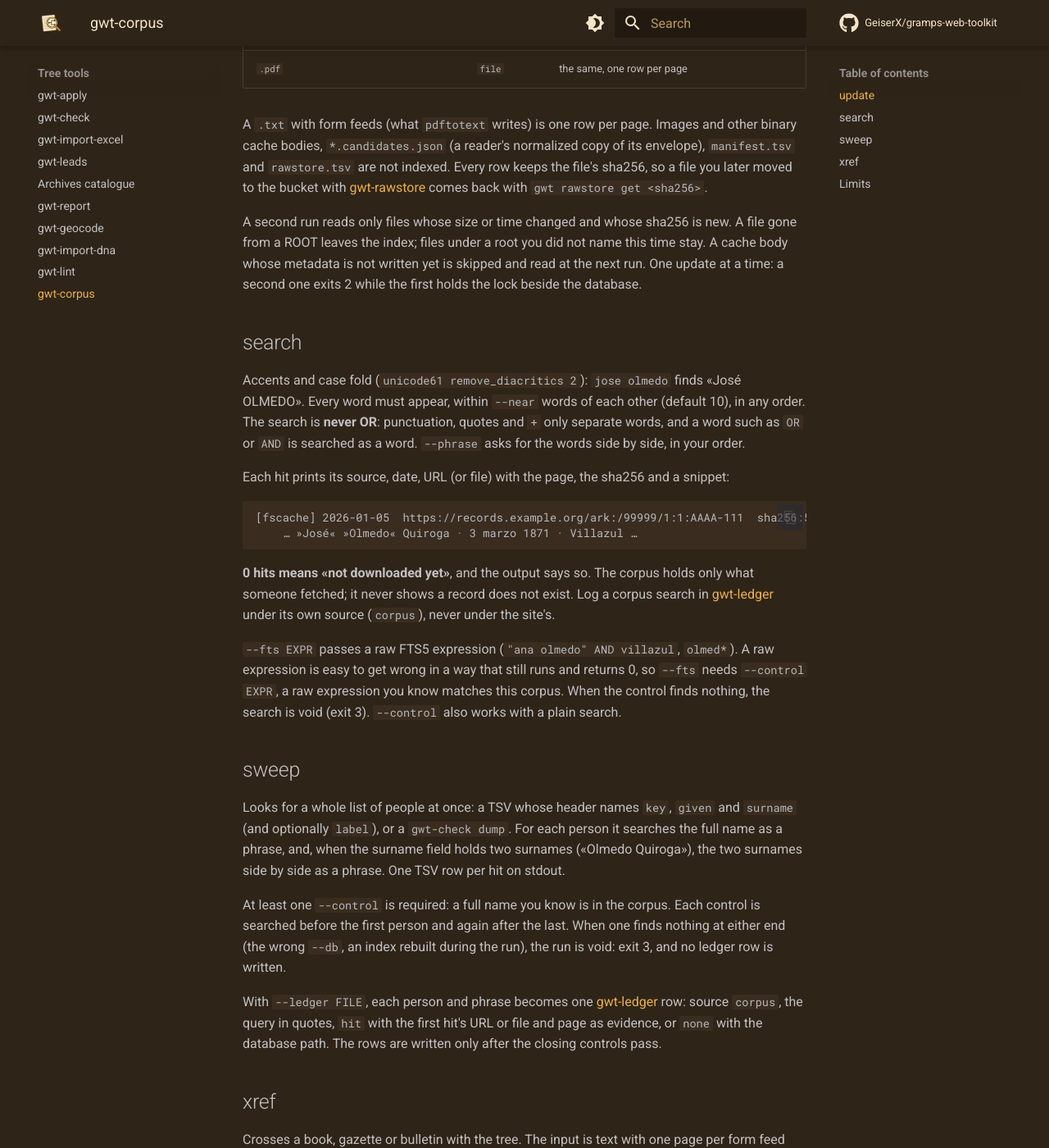
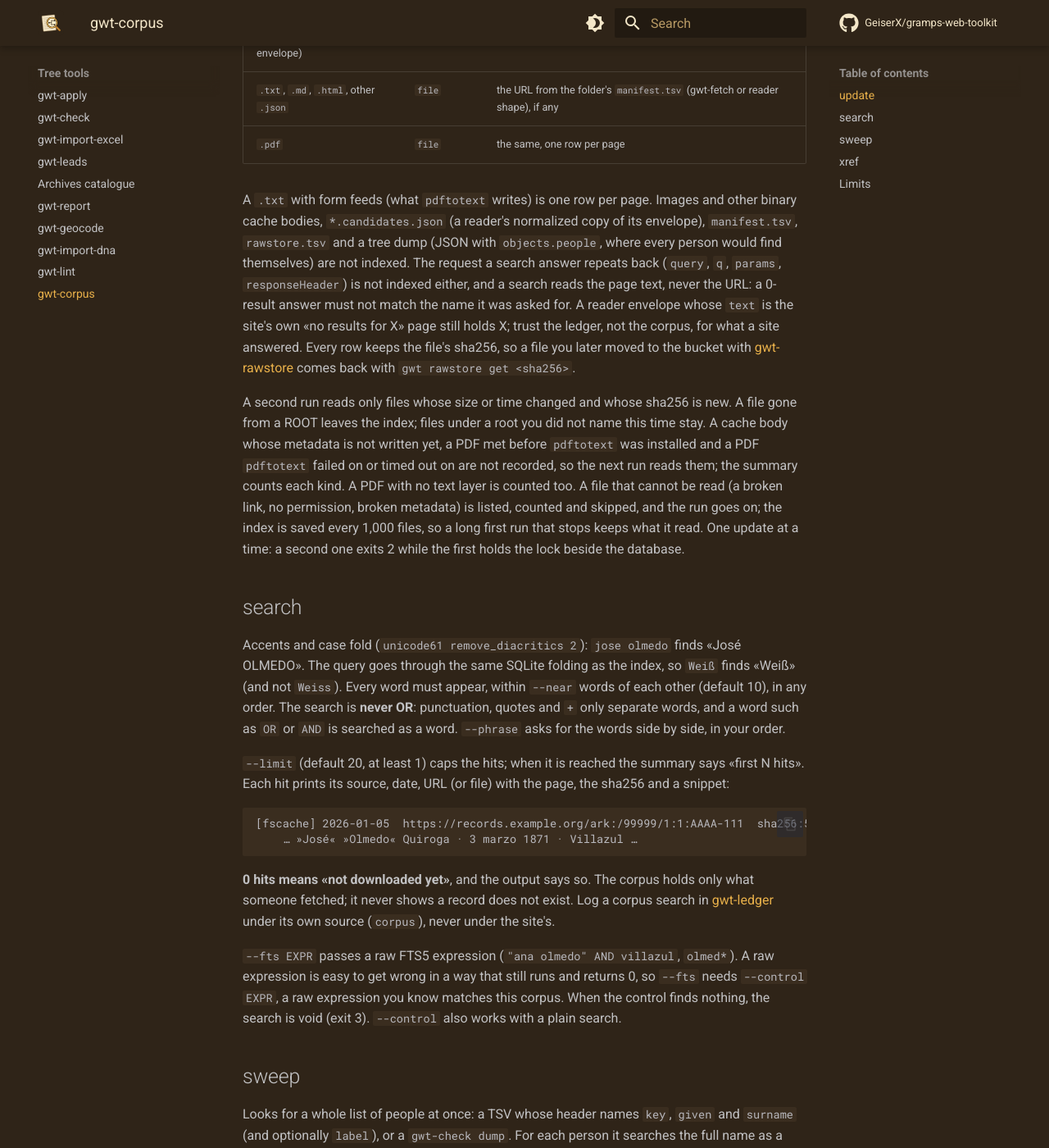
Before and after one commit to GeiserX/gramps-web-toolkit, an MkDocs documentation site: the page built from docs/corpus.md, in a window 1280 px wide and 1400 px high, scrolled down 1106 px. Shown: the whole window at 82% size. Built offline with MkDocs 1.6.1 and Material for MkDocs 9.7.7, drawn with Linux system fonts in a browser that asks for light colours; comment, search, counter and statistics services are not loaded; some of the changed text lies outside the part shown.

Commit message:
docs(corpus): say how sweep ledger rows, particles and rarity gates behave

````diff
--- a/docs/corpus.md
+++ b/docs/corpus.md
@@ -2,14 +2,14 @@
 
 Agents go back to rate-limited sites for records they already fetched weeks ago, and books and gazettes get crossed with the tree by one-off scripts. `gwt-corpus` keeps one offline full-text index of everything already on disk: the [gwt-fscache](fscache.md) answers, the envelopes [gwt-read](read.md) and [gwt-mh](myheritage.md) write, the text [gwt-fetch](fetch.md) saves, and any PDF, text, HTML or JSON file you point it at. Search it first; go to the site only for what it does not have.
 
-Standard library only (SQLite with FTS5, which every current Python ships). PDFs need `pdftotext` from poppler on PATH; without it they are counted and skipped, never silently.
+Standard library only (SQLite with FTS5, which every current Python ships). PDFs need `pdftotext` from poppler on PATH; without it they are counted, left out of the index and read by the first update that finds `pdftotext`.
 
 ```sh
 gwt corpus update ROOT... [--db FILE]
 gwt corpus search TEXT [--source fscache|reader|file] [--limit N] [--near N | --phrase] [--db FILE]
 gwt corpus search --fts EXPR --control EXPR [--db FILE]
-gwt corpus sweep (--names persons.tsv | --dump DUMP) --control NAME [--control NAME...] [--ledger FILE --agent A]
-gwt corpus xref BOOK.txt|BOOK.pdf --dump DUMP [--max-pair-pages 6] [--max-surname-people 40] [--format json|tsv]
+gwt corpus sweep (--names persons.tsv | --dump DUMP) --control NAME [--control NAME...] [--max-pages 6] [--ledger FILE --agent A]
+gwt corpus xref BOOK.txt|BOOK.pdf --dump DUMP [--max-pair-pages 6] [--max-surname-people 40] [--max-place-pages 6] [--format json|tsv]
 ```
 
 The index lives in `--db`, else `$GWT_CORPUS_DB`, else `~/.cache/gwt-corpus/corpus.db`. A typical day:
@@ -20,7 +20,7 @@
 gwt read familysearch search --given Ana --surname Olmedo --surname Quiroga ...   # only if the corpus had nothing
 ```
 
-Exit codes, for every command: 0 hits, 1 none, 2 bad input (no index yet, a bad file, a PDF without `pdftotext`), 3 void (a control found nothing, so no answer can be trusted).
+Exit codes, for every command: 0 hits, 1 none, 2 bad input (no index yet, a bad file, a PDF without `pdftotext`, a PDF `pdftotext` cannot read or with no text layer), 3 void (a control found nothing, so no answer can be trusted).
 
 ## update
 
@@ -28,20 +28,20 @@
 
 | File | Source | Pointer kept |
 |---|---|---|
-| `<key>.body` with its `<key>.json` (a gwt-fscache entry) | `fscache` | the URL from the metadata, the fetch date |
+| `<key>.body` with its `<key>.json` (a gwt-fscache entry) | `fscache` | the URL from the metadata, the fetch date; a search answer with an `entries` list (GEDCOM X) is one row per entry, each with the entry's own record link when it has one |
 | `<key>.json` with `url` and `text` or `json` (a reader envelope) | `reader` | `final_url`, the capture date |
 | `.txt`, `.md`, `.html`, other `.json` | `file` | the URL from the folder's `manifest.tsv` (gwt-fetch or reader shape), if any |
 | `.pdf` | `file` | the same, one row per page |
 
-A `.txt` with form feeds (what `pdftotext` writes) is one row per page. Images and other binary cache bodies, `*.candidates.json` (a reader's normalized copy of its envelope), `manifest.tsv` and `rawstore.tsv` are not indexed. Every row keeps the file's sha256, so a file you later moved to the bucket with [gwt-rawstore](rawstore.md) comes back with `gwt rawstore get <sha256>`.
+A `.txt` with form feeds (what `pdftotext` writes) is one row per page. Images and other binary cache bodies, `*.candidates.json` (a reader's normalized copy of its envelope), `manifest.tsv`, `rawstore.tsv` and a tree dump (JSON with `objects.people`, where every person would find themselves) are not indexed. The request a search answer repeats back (`query`, `q`, `params`, `responseHeader`) is not indexed either, and a search reads the page text, never the URL: a 0-result answer must not match the name it was asked for. A reader envelope whose `text` is the site's own «no results for X» page still holds X; trust the ledger, not the corpus, for what a site answered. Every row keeps the file's sha256, so a file you later moved to the bucket with [gwt-rawstore](rawstore.md) comes back with `gwt rawstore get <sha256>`.
 
-A second run reads only files whose size or time changed and whose sha256 is new. A file gone from a ROOT leaves the index; files under a root you did not name this time stay. A cache body whose metadata is not written yet is skipped and read at the next run. One update at a time: a second one exits 2 while the first holds the lock beside the database.
+A second run reads only files whose size or time changed and whose sha256 is new. A file gone from a ROOT leaves the index; files under a root you did not name this time stay. A cache body whose metadata is not written yet, a PDF met before `pdftotext` was installed and a PDF `pdftotext` failed on or timed out on are not recorded, so the next run reads them; the summary counts each kind. A PDF with no text layer is counted too. A file that cannot be read (a broken link, no permission, broken metadata) is listed, counted and skipped, and the run goes on; the index is saved every 1,000 files, so a long first run that stops keeps what it read. One update at a time: a second one exits 2 while the first holds the lock beside the database.
 
 ## search
 
-Accents and case fold (`unicode61 remove_diacritics 2`): `jose olmedo` finds «José OLMEDO». Every word must appear, within `--near` words of each other (default 10), in any order. The search is **never OR**: punctuation, quotes and `+` only separate words, and a word such as `OR` or `AND` is searched as a word. `--phrase` asks for the words side by side, in your order.
+Accents and case fold (`unicode61 remove_diacritics 2`): `jose olmedo` finds «José OLMEDO». The query goes through the same SQLite folding as the index, so `Weiß` finds «Weiß» (and not `Weiss`). Every word must appear, within `--near` words of each other (default 10), in any order. The search is **never OR**: punctuation, quotes and `+` only separate words, and a word such as `OR` or `AND` is searched as a word. `--phrase` asks for the words side by side, in your order.
 
-Each hit prints its source, date, URL (or file) with the page, the sha256 and a snippet:
+`--limit` (default 20, at least 1) caps the hits; when it is reached the summary says «first N hits». Each hit prints its source, date, URL (or file) with the page, the sha256 and a snippet:
 
 ```text
 [fscache] 2026-01-05  https://records.example.org/ark:/99999/1:1:AAAA-111  sha256:5e0b1c4d2a9f7e31
@@ -54,11 +54,18 @@
 
 ## sweep
 
-Looks for a whole list of people at once: a TSV whose header names `key`, `given` and `surname` (and optionally `label`), or a `gwt-check dump`. For each person it searches the full name as a phrase, and, when the surname field holds two surnames («Olmedo Quiroga»), the two surnames side by side as a phrase. One TSV row per hit on stdout.
+Looks for a whole list of people at once: a TSV whose header names `key`, `given` and `surname` (and optionally `label`), or a `gwt-check dump`. For each person it searches the full name as a phrase, and, when the surname field holds two surnames («Olmedo Quiroga», «García de la Torre»), the last two side by side as a phrase. Particles (de, la, del, van, von, di and the others of every locale in `gwt_core.rules`) are never a surname on their own: «Luis de la Torre» has no pair, and never searches «la torre». A two-word phrase (a given name and one surname, or a pair) found on more than `--max-pages` pages (default 6) is too common to be a lead: no output row and no ledger row, only a count. One TSV row per hit on stdout. A TSV saved with a byte order mark or Windows line ends reads the same; a row with fewer columns than the header is bad input (exit 2). A dump may be gzipped.
 
 At least one `--control` is required: a full name you know is in the corpus. Each control is searched before the first person and again after the last. When one finds nothing at either end (the wrong `--db`, an index rebuilt during the run), the run is void: exit 3, and no ledger row is written.
 
-With `--ledger FILE`, each person and phrase becomes one [gwt-ledger](ledger.md) row: source `corpus`, the query in quotes, `hit` with the first hit's URL or file and page as evidence, or `none` with the database path. The rows are written only after the closing controls pass.
+With `--ledger FILE`, each person and phrase becomes one [gwt-ledger](ledger.md) row: source `corpus`, the query in quotes, and `control` naming the run whose controls passed (`corpus-sweep-<time>-<n>-controls-ok`).
+
+| Result | Evidence | `next_date` | Why |
+|---|---|---|---|
+| `partial` | the first hit's URL or file and page | empty | a match is a lead to read, never a finding |
+| `none` | `corpus:<database file name>` | the run date | the corpus grows with every update: a miss is due again at once, so `gwt ledger check` never counts it as a search of the person |
+
+The rows are written only after the closing controls pass. Running the same sweep twice on one day adds no rows.
 
 ## xref
 
@@ -67,8 +74,10 @@
 | Match | When |
 |---|---|
 | `name` | the person's given name and surnames, side by side |
-| `pair` | the two surnames side by side, only when the pair is on `--max-pair-pages` pages or fewer (default 6) |
-| `place` | one of the surnames and the town of the person's birth or death on the same page, only for surnames `--max-surname-people` people of the tree or fewer carry (default 40) |
+| `pair` | the last two surnames side by side, only when the pair is on `--max-pair-pages` pages or fewer (default 6) |
+| `place` | one of the surnames and the town of the person's birth or death on the same page, only for surnames `--max-surname-people` people of the tree or fewer carry (default 40), and only when that surname and town meet on `--max-place-pages` pages or fewer (default 6) |
+
+Particles are never a surname for a pair or a place match, as in sweep. A `name` of only two words (a given name and one surname) counts like a pair: only on `--max-pair-pages` pages or fewer. A word broken over a Windows line end is joined too.
 
 The town is the first settlement (city, town, village, municipality, parish and the like) at or above the event's place, so a death in a church counts its town.
 
````
Also changed, not shown: CHANGELOG.md (+1 -1 lines).
